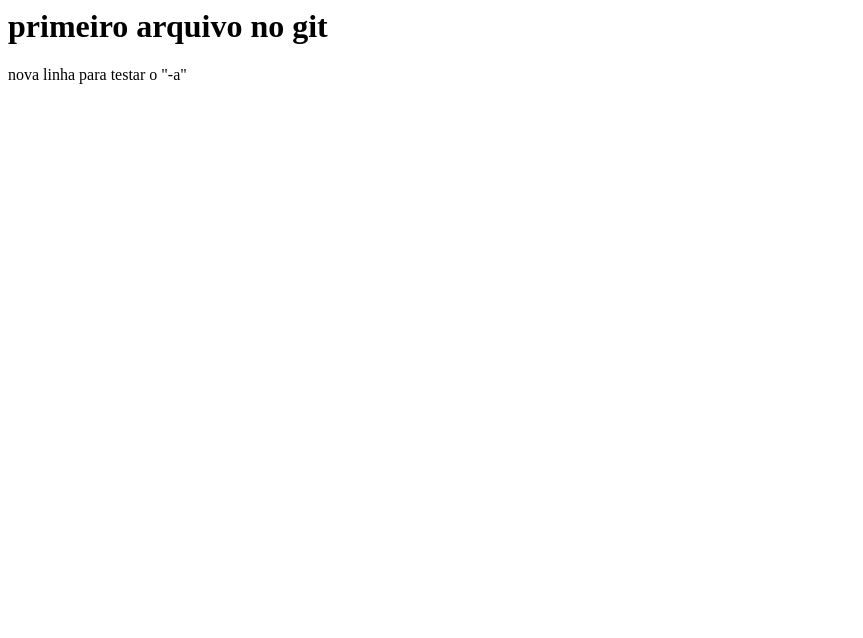
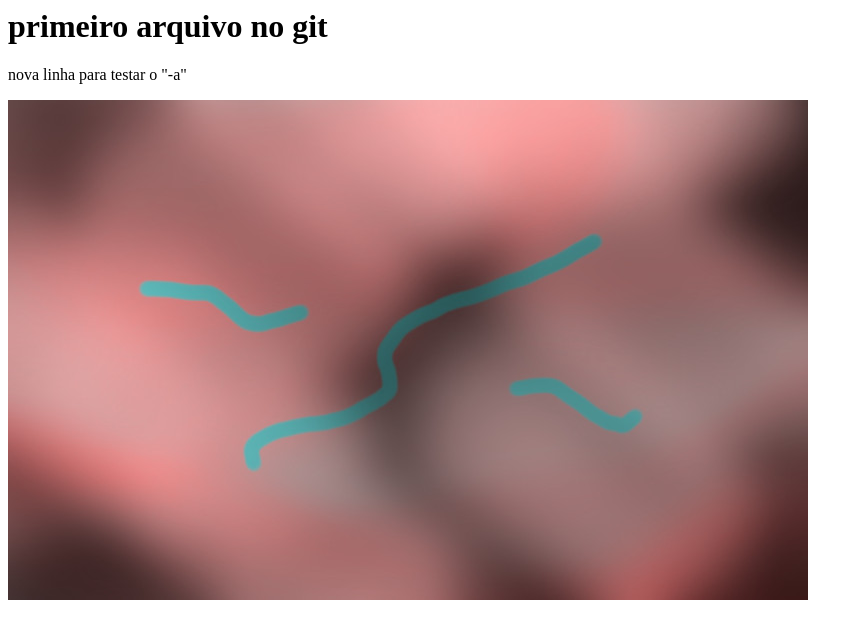
Before and after one commit to diogo-amori/entendendo-github, a plain HTML site: page index.html in a window 1280 px wide. Shown: the whole page, without its empty margins (0-863 px from the left). Drawn offline with Linux system fonts and the light colour scheme.

Commit message:
Adicionada imagem em index.html

```diff
--- a/index.html
+++ b/index.html
@@ -6,5 +6,7 @@
 <body>
 <h1> primeiro arquivo no git</h1>
 <p>nova linha para testar o "-a"</p>
+
+<img src="imagem.jpg">
 </body>
 </html>
```
Also changed, not shown: imagem.jpg (added).
